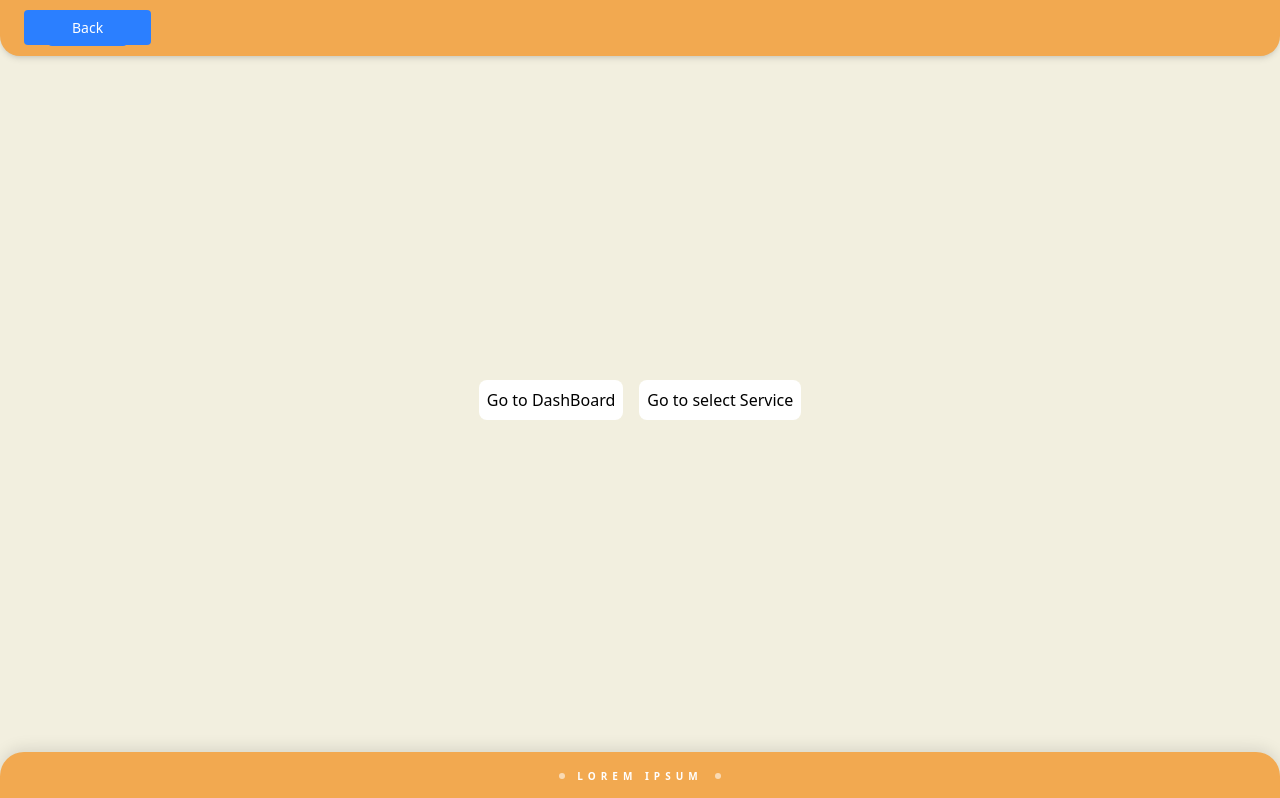
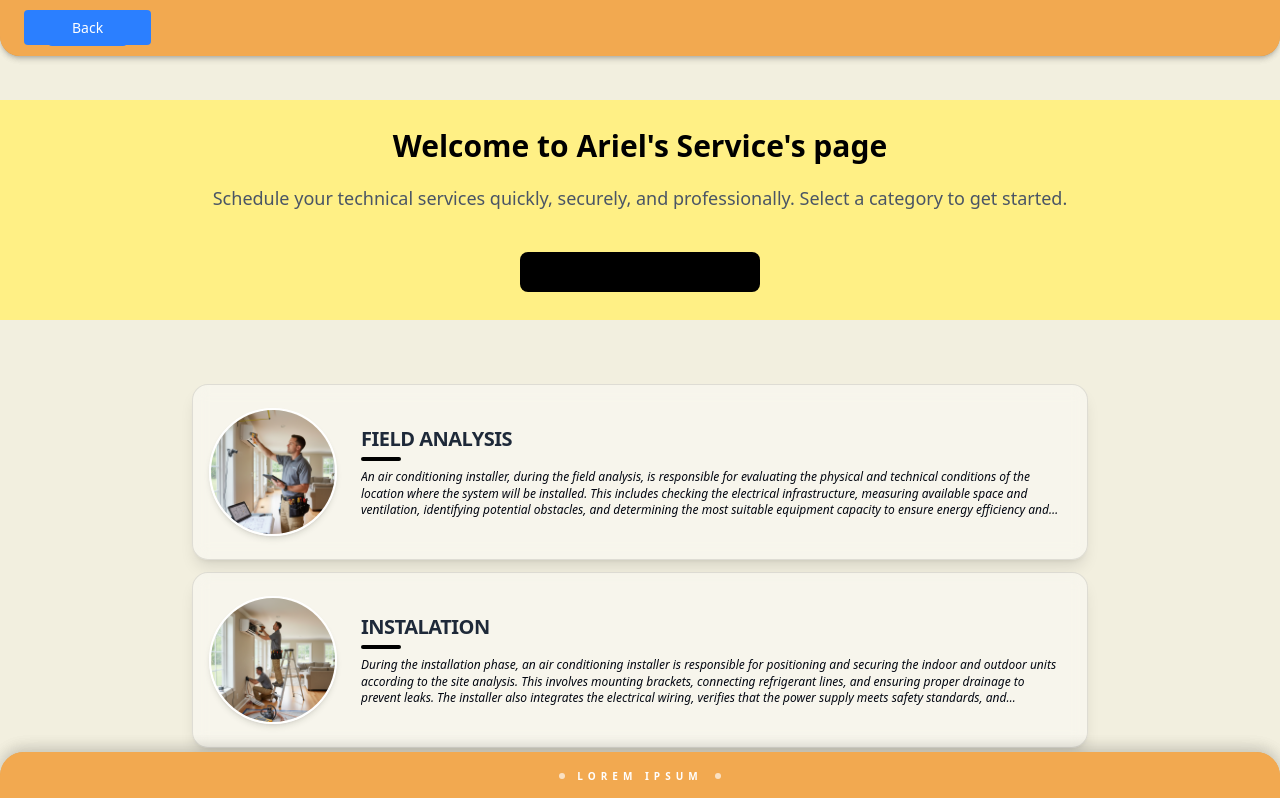
Before and after one commit to SmatamorosN04/scheduling_APP, a Next.js app: page / in a window 1280 px wide. Shown: the top 798 px of the page. Built offline with nearby package versions, Linux system fonts and the light colour scheme.

Commit message:
Home Page added

```diff
--- a/app/clients/selectService/page.tsx
+++ /dev/null
@@ -1,47 +0,0 @@
-
-import Header from "@/app/components/header/header";
-import Footer from "@/app/components/footer/footer";
-import ServiceCard from "@/app/components/ServiceCard/ServiceCard";
-import Link from "next/dist/client/link";
-
-
-export default function SelectService(){
-
-
-
-    return(
-        <div className='bg-[#F2EFDF] h-screen w-full flex flex-col justify-center  items-center gap-3'>
-            <Header/>
-
-            <Link href={`/clients/booking?service=${encodeURIComponent('Field Analysis')}`}>
-                <ServiceCard image={'/campo.png'} title={'Field analysis'} description={'An air conditioning installer, during the field analysis' +
-                    ', is responsible for evaluating the physical and technical conditions of the location where the system will be installed' +
-                    '. This includes checking the electrical infrastructure, measuring available space and ventilation, identifying potential' +
-                    ' obstacles, and determining the most suitable equipment capacity to ensure energy efficiency and comfort. The installer also considers environmental factors such as' +
-                    ' building orientation, sun exposure, and airflow circulation to design a solution that maximizes system performance and ' +
-                    'minimizes future maintenance issues.'}/>
-            </Link>
-
-            <Link href={`/clients/booking?service=${encodeURIComponent('Instalation')}`}>
-                <ServiceCard image={'/instalation.png'} title={'Instalation'} description={`During the installation phase, an air conditioning installer is responsible for positioning
-             and securing the indoor and outdoor units according to the site analysis. This involves mounting brackets, connecting refrigerant lines, and ensuring proper drainage
-             to prevent leaks. The installer also integrates the electrical wiring, verifies that the power supply meets safety standards, and configures the thermostat or control
-              system. Once the system is physically installed, they perform vacuuming and refrigerant charging to guarantee optimal pressure
-            levels. Finally, the installer tests the equipment, checks airflow and cooling efficiency, and provides guidance to the client on correct usage and basic maintenance.`}/>
-
-            </Link>
-
-            <Link href={`/clients/booking?service=${encodeURIComponent('Maintenance')}`}>
-                <ServiceCard image={'/maintenance.png'} title={'Maintenance'} description={`During the maintenance phase, an air conditioning technician ensures that the system continues
-             to operate efficiently and safely over time. This involves cleaning or replacing air filters, checking refrigerant levels, and inspecting electrical connections to prevent
-              malfunctions. The technician also examines ducts and drainage lines to avoid blockages or leaks, lubricates moving parts, and verifies thermostat accuracy. Regular maintenance
-               helps extend the lifespan of the equipment, improves energy efficiency, and reduces the risk of unexpected breakdowns. Finally, the technician provides recommendations to the
-               client on proper usage habits and schedules future inspections to keep the system in optimal condition.`} />
-            </Link>
-
-
-            <Footer/>
-        </div>
-
-    )
-}
--- a/app/components/ServiceForm/ServiceForm.tsx
+++ b/app/components/ServiceForm/ServiceForm.tsx
@@ -20,7 +20,7 @@ export default function ServiceForm({serviceTitle, selectedDate, endDate}: Servi
     if(isSubmitted){
         return (
             <div className="text-center p-10 bg-white rounded-[32px] shadow-xl">
-                <h2 className="text-2xl font-black text-black mb-4 uppercase">¡Recibido!</h2>
+                <h2 className="text-2xl font-black text-black mb-4 uppercase">¡Received!</h2>
                 <p className="text-gray-500 mb-6">the booking has been saved</p>
                 <Link
                     href="/"
--- a/app/page.tsx
+++ b/app/page.tsx
@@ -6,18 +6,69 @@ import ServiceCard from "@/app/components/ServiceCard/ServiceCard";
 import ServiceForm from "@/app/components/ServiceForm/ServiceForm";
 import BackButton from "@/app/components/BackButton/BackButton";
 
-
-
-export default async function Home() {
-    return (
-    <div className="flex min-h-screen items-center justify-center bg-[#F2EFDF] font-sans gap-4 ">
-        <Header/>
-        <Link
+{/*   <Link
         href="/admin/dashboard"
        className='p-2 bg-white rounded-lg hover:cursor-pointer text-black' > Go to DashBoard</Link>
         <Link
             href="/clients/selectService"
             className='p-2 bg-white rounded-lg hover:cursor-pointer text-black' > Go to select Service</Link>
+*/}
+
+export default async function Home() {
+    return (
+    <div className="flex min-h-screen items-center  justify-start bg-[#F2EFDF] font-sans  ">
+        <Header/>
+
+        <main className='flex-1 flex flex-col items-start mt-25  pb-20 '>
+
+            <section className='w-full h-55 flex flex-col justify-center items-center   bg-yellow-200 text-center mb-16 '>
+                <h1 className='text-3xl text-black font-black'>Welcome to Ariel's  Service's page
+                </h1>
+                <p className='text-lg md-text-xl text-gray-600 font-medium mx-auto mb-10 mt-5'>Schedule your technical services quickly, securely, and professionally.
+                    Select a category to get started.</p>
+                <a
+                    href='#Services'
+                    className='bg-black w-60 rounded-lg p-2'>See the available Services</a>
+
+            </section>
+            <div
+                id='Services'
+                className='bg-[#F2EFDF] h-auto w-full flex flex-col justify-center  items-center gap-3'>
+                <Header/>
+
+                <Link
+
+                    href={`/clients/booking?service=${encodeURIComponent('Field Analysis')}`}>
+                    <ServiceCard image={'/campo.png'} title={'Field analysis'} description={'An air conditioning installer, during the field analysis' +
+                        ', is responsible for evaluating the physical and technical conditions of the location where the system will be installed' +
+                        '. This includes checking the electrical infrastructure, measuring available space and ventilation, identifying potential' +
+                        ' obstacles, and determining the most suitable equipment capacity to ensure energy efficiency and comfort. The installer also considers environmental factors such as' +
+                        ' building orientation, sun exposure, and airflow circulation to design a solution that maximizes system performance and ' +
+                        'minimizes future maintenance issues.'}/>
+                </Link>
+
+                <Link href={`/clients/booking?service=${encodeURIComponent('Instalation')}`}>
+                    <ServiceCard image={'/instalation.png'} title={'Instalation'} description={`During the installation phase, an air conditioning installer is responsible for positioning
+             and securing the indoor and outdoor units according to the site analysis. This involves mounting brackets, connecting refrigerant lines, and ensuring proper drainage
+             to prevent leaks. The installer also integrates the electrical wiring, verifies that the power supply meets safety standards, and configures the thermostat or control
+              system. Once the system is physically installed, they perform vacuuming and refrigerant charging to guarantee optimal pressure
+            levels. Finally, the installer tests the equipment, checks airflow and cooling efficiency, and provides guidance to the client on correct usage and basic maintenance.`}/>
+
+                </Link>
+
+                <Link href={`/clients/booking?service=${encodeURIComponent('Maintenance')}`}>
+                    <ServiceCard image={'/maintenance.png'} title={'Maintenance'} description={`During the maintenance phase, an air conditioning technician ensures that the system continues
+             to operate efficiently and safely over time. This involves cleaning or replacing air filters, checking refrigerant levels, and inspecting electrical connections to prevent
+              malfunctions. The technician also examines ducts and drainage lines to avoid blockages or leaks, lubricates moving parts, and verifies thermostat accuracy. Regular maintenance
+               helps extend the lifespan of the equipment, improves energy efficiency, and reduces the risk of unexpected breakdowns. Finally, the technician provides recommendations to the
+               client on proper usage habits and schedules future inspections to keep the system in optimal condition.`} />
+                </Link>
+
+
+                <Footer/>
+            </div>
+
+        </main>
 
         <Footer/>
 
```
